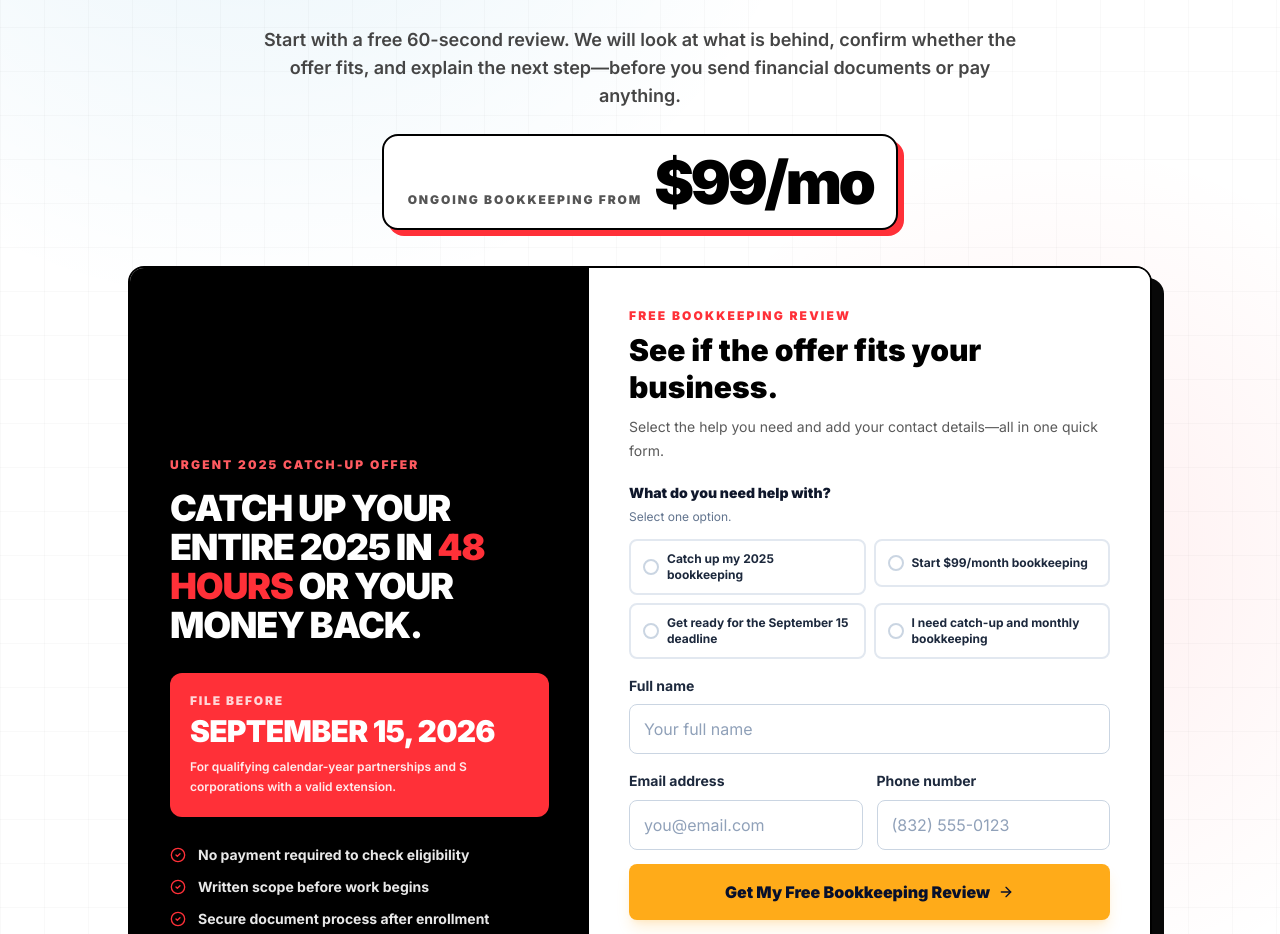
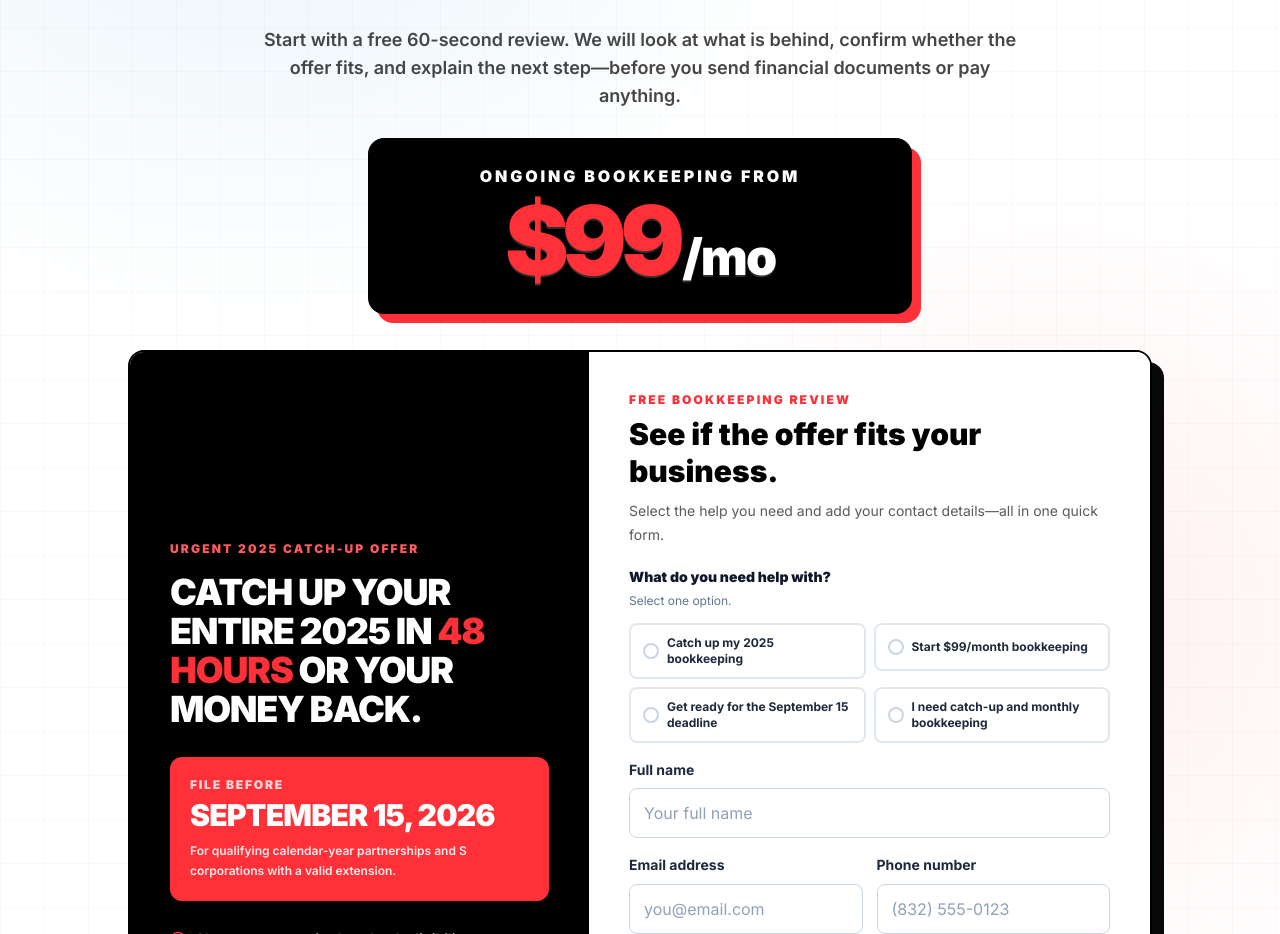
Before and after one commit to astitvarecruiter07-bot/integrafin.tax, a Next.js app: page /15-sep-offer in a window 1280 px wide. Shown: the part 820-1754 px from the top of the page. Built offline with nearby package versions, Linux system fonts and the light colour scheme; no server answers; a web font is replaced by a local one.

Commit message:
Strengthen September offer price emphasis

```diff
--- a/src/app/15-sep-offer/page.tsx
+++ b/src/app/15-sep-offer/page.tsx
@@ -180,9 +180,11 @@ export default function Home() {
             <p className="mx-auto mt-6 max-w-3xl text-base font-semibold leading-7 text-[#454545] sm:text-lg">
               Start with a free 60-second review. We will look at what is behind, confirm whether the offer fits, and explain the next step—before you send financial documents or pay anything.
             </p>
-            <div className="mx-auto mt-6 inline-flex flex-wrap items-baseline justify-center gap-x-3 rounded-2xl border-2 border-black bg-white px-6 py-4 shadow-[6px_6px_0_#ff3038]">
-              <span className="text-xs font-black uppercase tracking-[0.16em] text-[#555]">Ongoing bookkeeping from</span>
-              <span className="text-5xl font-black leading-none tracking-[-0.06em] text-black sm:text-6xl">$99/mo</span>
+            <div className="mx-auto mt-7 inline-flex min-w-[min(100%,34rem)] flex-col items-center justify-center rounded-2xl border-2 border-black bg-black px-7 py-5 shadow-[9px_9px_0_#ff3038] sm:px-10 sm:py-6">
+              <span className="text-sm font-black uppercase tracking-[0.18em] text-white sm:text-base">Ongoing bookkeeping from</span>
+              <span className="mt-1 block text-6xl font-black leading-none tracking-[-0.07em] text-[#ff3038] drop-shadow-[0_2px_0_rgba(255,255,255,.18)] sm:text-8xl">
+                $99<span className="ml-1 text-[0.52em] tracking-[-0.04em] text-white">/mo</span>
+              </span>
             </div>
           </div>
 
```
